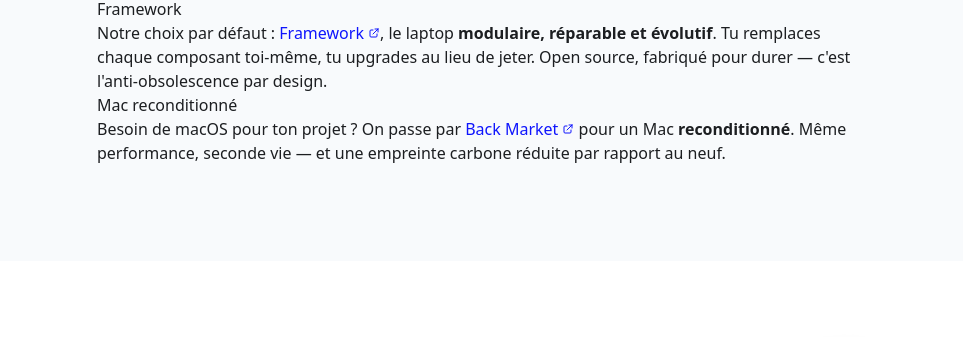
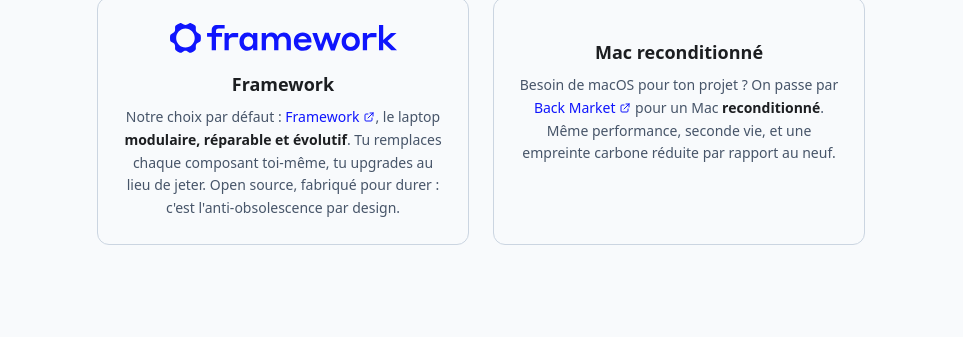
Before and after one commit to zatsit-oss/zats-websites, an Astro site in the folder corporate/: page /join-us in a window 1280 px wide. Shown: the part 876-1213 px from the top of the page, without its empty margins (159-1122 px from the left). Built offline with nearby package versions, Linux system fonts and the light colour scheme; Astro itself is replaced by a stand-in of ours.

Commit message:
feat(joinus): change the style in hardware section

```diff
--- a/corporate/src/pages/join-us.astro
+++ b/corporate/src/pages/join-us.astro
@@ -10,6 +10,7 @@ import HandshakeIcon from '../assets/icons/handshake.svg';
 import CalendarIcon from '../assets/icons/calendar.svg';
 import RefreshIcon from '../assets/icons/refresh.svg';
 import OpensourceIcon from '../assets/icons/opensource.svg';
+import FrameworkIcon from '../assets/icons/framework.svg';
 ---
 
 <Layout title="Rejoins-nous" description="Découvrez les avantages de rejoindre zatsit : mutuelle, titres-restaurant éco-responsables et bien plus.">
@@ -61,30 +62,30 @@ import OpensourceIcon from '../assets/icons/opensource.svg';
             Chez <strong>zatsit</strong>, ton outil de travail est un choix, pas une contrainte.
           </p>
         </div>
-        <div class="gear-options">
-          <div class="gear-card">
-            <div class="gear-icon">
-              <OpensourceIcon class="icon-lg icon-primary" />
+        <div class="grid grid-cols-1 md:grid-cols-2 gap-6 mt-8">
+          <div class="card card--hover p-6 flex flex-col items-center text-center">
+            <div class="mb-4">
+              <FrameworkIcon class="h-8 icon-primary" />
             </div>
-            <h3 class="gear-title">Framework</h3>
-            <p class="gear-desc">
+            <h3 class="font-semibold text-lg mb-2">Framework</h3>
+            <p class="text-muted text-sm leading-relaxed">
               Notre choix par défaut :
               <a href="https://frame.work/fr/fr/about" target="_blank" rel="noopener noreferrer" class="link-primary">Framework <ExternalLinkIcon class="icon-sm" /></a>,
               le laptop <strong class="text-[var(--color-text)]">modulaire, réparable et évolutif</strong>.
               Tu remplaces chaque composant toi-même, tu upgrades au lieu de jeter.
-              Open source, fabriqué pour durer — c'est l'anti-obsolescence par design.
+              Open source, fabriqué pour durer : c'est l'anti-obsolescence par design.
             </p>
           </div>
-          <div class="gear-card">
-            <div class="gear-icon">
+          <div class="card card--hover p-6 flex flex-col items-center text-center">
+            <div class="mb-4">
               <RefreshIcon class="icon-lg icon-primary" />
             </div>
-            <h3 class="gear-title">Mac reconditionné</h3>
-            <p class="gear-desc">
+            <h3 class="font-semibold text-lg mb-2">Mac reconditionné</h3>
+            <p class="text-muted text-sm leading-relaxed">
               Besoin de macOS pour ton projet ? On passe par
               <a href="https://www.backmarket.fr/" target="_blank" rel="noopener noreferrer" class="link-primary">Back Market <ExternalLinkIcon class="icon-sm" /></a>
               pour un Mac <strong class="text-[var(--color-text)]">reconditionné</strong>.
-              Même performance, seconde vie — et une empreinte carbone réduite
+              Même performance, seconde vie, et une empreinte carbone réduite
               par rapport au neuf.
             </p>
           </div>
```
Also changed, not shown: corporate/src/assets/icons/framework.svg (added).
